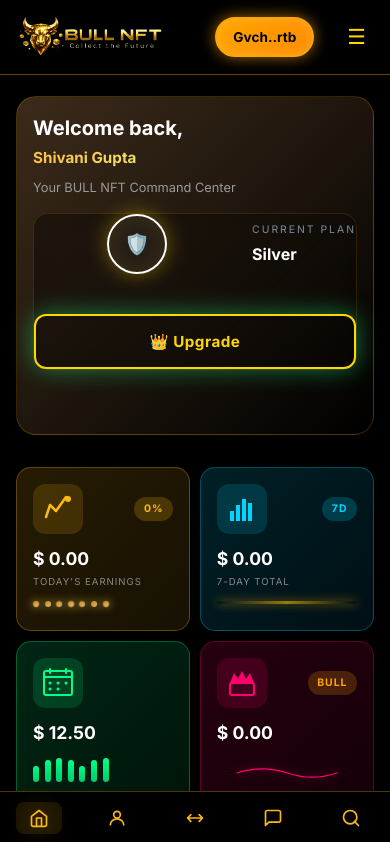
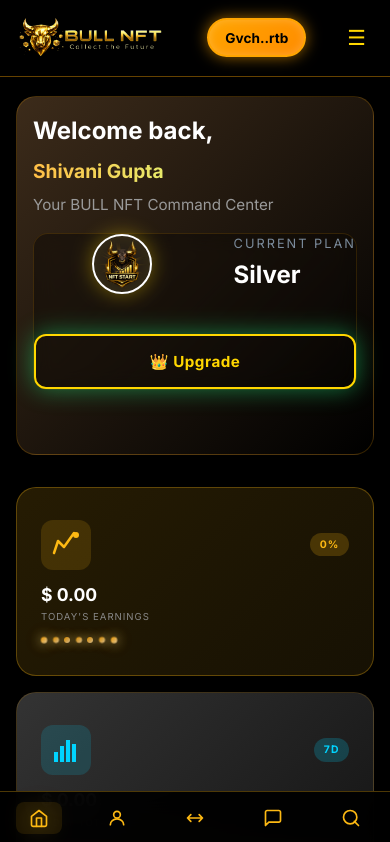
Before and after one commit to guptaayush945-cyber/BullNFT, a React (Vite) app: page /home in a window 390 px wide. Shown: the top 842 px of the page. Built offline with nearby package versions, Linux system fonts and the light colour scheme.

Commit message:
Separate CSS files for home components & add packagelogo to welcome section - remove duplicate CSS from App.css

```diff
--- a/src/App.css
+++ b/src/App.css
@@ -248,78 +248,6 @@
   color: #999;
   font-size: 0.95rem;
   margin-bottom: 1rem;
-}
-
-/* Plan Section */
-.plan-section {
-  display: flex;
-  justify-content: space-between;
-  align-items: center;
-  background: linear-gradient(135deg, rgba(0, 0, 0, 0.4) 0%, rgba(0, 0, 0, 0.3) 100%);
-  border: 1px solid rgba(255, 165, 0, 0.15);
-  border-radius: 15px;
-  padding: 1.5rem;
-  margin-top: 1rem;
-  backdrop-filter: blur(10px);
-}
-
-.plan-card {
-  display: flex;
-  align-items: center;
-  gap: 1.5rem;
-  flex: 0 1 auto;
-}
-
-.plan-icon {
-  width: 80px;
-  height: 80px;
-  background: rgba(100, 150, 200, 0.2);
-  border: 3px solid #22ff88;
-  border-radius: 50%;
-  display: flex;
-  align-items: center;
-  justify-content: center;
-  font-size: 2.5rem;
-  box-shadow: 0 0 25px rgba(34, 255, 136, 0.6), inset 0 0 20px rgba(34, 255, 136, 0.3);
-  flex-shrink: 0;
-}
-
-.plan-label {
-  color: #7a8a9a;
-  font-size: 0.8rem;
-  text-transform: uppercase;
-  letter-spacing: 2px;
-  margin-bottom: 0.25rem;
-}
-
-.plan-card h3 {
-  font-size: 1.8rem;
-  color: #fff;
-  margin-top: 0;
-  font-weight: 700;
-}
-
-.upgrade-btn {
-    background: linear-gradient(135deg, #2fc577 0%, #22ff88 100%);
-    color: #000;
-    border: none;
-    border-radius: 30px;
-    padding: 1rem 2.5rem;
-    font-weight: 700;
-    cursor: pointer;
-    transition: transform 0.3s ease, box-shadow 0.3s ease;
-    box-shadow: 0 0 25px #22ff8875;
-    font-size: 1.1rem;
-    white-space: nowrap;
-    margin-left: auto;
-}
-.upgrade-btn:hover {
-  box-shadow: 0 0 35px rgba(255, 165, 0, 0.7);
-  transform: translateY(-2px);
-}
-
-.upgrade-btn:active {
-  transform: scale(0.98);
 }
 
 /* Cards Grid */
@@ -638,10 +566,6 @@
     margin-bottom: 1rem;
   }
 
-  .plan-section {
-    gap: 1rem;
-  }
-
   .nav-menu {
     display: none;
   }
@@ -663,14 +587,6 @@
   }
 
   .card-content p {
-    font-size: 0.65rem;
-  }
-
-  .plan-card h3 {
-    font-size: 1.25rem;
-  }
-
-  .plan-label {
     font-size: 0.65rem;
   }
 }
@@ -717,32 +633,6 @@
   .main-content-home {
     padding: 1rem;
     padding-bottom: 80px;
-  }
-
-  .plan-section {
-    padding: 1.2rem;
-    margin-top: 1rem;
-    gap: 0.75rem;
-  }
-
-  .plan-card {
-    gap: 0.75rem;
-  }
-
-  .plan-icon {
-    width: 50px;
-    height: 50px;
-    font-size: 1.25rem;
-  }
-
-  .plan-card h3 {
-    font-size: 1rem;
-  }
-
-  .upgrade-btn {
-    padding: 0.7rem 1.25rem;
-    font-size: 0.85rem;
-    border-radius: 25px;
   }
 
   .cards-grid {
--- a/src/components/CardsGrid.tsx
+++ b/src/components/CardsGrid.tsx
@@ -1,5 +1,6 @@
 import Card from './Card';
 import { EarningsIcon, ChartIcon, CalendarIcon, CrownIcon } from './SvgIcons';
+import '../styles/cards-grid.css';
 
 export default function CardsGrid() {
   return (
--- a/src/components/Header.tsx
+++ b/src/components/Header.tsx
@@ -1,5 +1,6 @@
 import { useState } from 'react';
 import logoImg from '../assets/logo.png';
+import '../styles/header.css';
 
 export default function Header() {
   const [menuOpen, setMenuOpen] = useState(false);
--- a/src/components/WelcomeSection.tsx
+++ b/src/components/WelcomeSection.tsx
@@ -1,4 +1,6 @@
 import { useNavigate } from 'react-router-dom';
+import '../styles/welcome-section.css';
+import packageLogo from '../assets/images/packageicons/packagelogo.png';
 
 export default function WelcomeSection() {
   const navigate = useNavigate();
@@ -16,7 +18,9 @@
       {/* Current Plan Section */}
       <div className="plan-section">
         <div className="plan-card">
-          <div className="plan-icon">🛡️</div>
+          <div className="plan-icon">
+            <img src={packageLogo} alt="Package Logo" width="50" height="50" />
+          </div>
           <div>
             <p className="plan-label">CURRENT PLAN</p>
             <h3>Silver</h3>
--- /dev/null
+++ b/src/styles/cards-grid.css
@@ -0,0 +1,50 @@
+/* Cards Grid */
+.cards-grid {
+  display: grid;
+  grid-template-columns: 1fr 1fr;
+  gap: 1rem;
+  margin-bottom: 2rem;
+}
+
+.card {
+  background: linear-gradient(135deg, rgba(64, 64, 64, 0.8) 0%, rgba(25, 25, 25, 0.8) 100%);
+  border: 1px solid rgba(255, 165, 0, 0.15);
+  border-radius: 20px;
+  padding: 2rem 1.5rem;
+  backdrop-filter: blur(10px);
+  transition: transform 0.3s ease, border-color 0.3s ease;
+}
+
+.card:hover {
+  transform: translateY(-5px);
+  border-color: rgba(255, 165, 0, 0.25);
+}
+
+/* Gold Card */
+.card-gold {
+  background: linear-gradient(135deg, rgba(253, 185, 19, 0.15) 0%, rgba(218, 165, 32, 0.1) 100%);
+  border-color: rgba(253, 185, 19, 0.3);
+}
+
+.card-gold:hover {
+  border-color: rgba(253, 185, 19, 0.5);
+  background: linear-gradient(135deg, rgba(253, 185, 19, 0.25) 0%, rgba(218, 165, 32, 0.15) 100%);
+}
+
+/* Green Card */
+.card-green {
+  background: linear-gradient(135deg, rgba(47, 197, 119, 0.15) 0%, rgba(34, 255, 136, 0.1) 100%);
+  border-color: rgba(34, 255, 136, 0.3);
+}
+
+.card-green:hover {
+  border-color: rgba(34, 255, 136, 0.5);
+  background: linear-gradient(135deg, rgba(47, 197, 119, 0.25) 0%, rgba(34, 255, 136, 0.15) 100%);
+}
+
+/* Responsive */
+@media (max-width: 768px) {
+  .cards-grid {
+    grid-template-columns: 1fr;
+  }
+}
--- /dev/null
+++ b/src/styles/header.css
@@ -0,0 +1,106 @@
+/* Header Styles */
+.header {
+  background: rgba(0, 0, 0, 0.8);
+  backdrop-filter: blur(10px);
+  border-bottom: 1px solid rgba(255, 165, 0, 0.4);
+  padding: 1rem 1.5rem;
+  position: fixed;
+  top: 0;
+  left: 0;
+  right: 0;
+  width: 100%;
+  z-index: 1000;
+  height: auto;
+  min-height: 70px;
+}
+
+.header-content {
+  display: flex;
+  justify-content: space-between;
+  align-items: center;
+  max-width: 100%;
+  gap: 1rem;
+}
+
+.logo-section {
+  display: flex;
+  align-items: center;
+  flex: 1;
+  min-width: 0;
+}
+
+.logo {
+  font-size: 1.5rem;
+  font-weight: bold;
+  background: linear-gradient(90deg, #ffbe46 0%, #e2f472 50%, rgb(197 187 120 / 80%) 100%);
+  -webkit-background-clip: text;
+  -webkit-text-fill-color: transparent;
+  background-clip: text;
+  display: flex;
+  align-items: center;
+  gap: 0.5rem;
+  text-decoration: none;
+}
+
+.nav-menu {
+  display: flex;
+  list-style: none;
+  gap: 2rem;
+}
+
+.nav-menu a {
+  color: #fff;
+  text-decoration: none;
+  transition: color 0.3s ease;
+  font-size: 0.95rem;
+}
+
+.nav-menu a:hover {
+  color: #ffa500;
+}
+
+.header-right {
+  display: flex;
+  align-items: center;
+  gap: 1rem;
+}
+
+.connect-wallet-btn {
+  background: linear-gradient(135deg, #2fc577 0%, #22ff88 100%);
+  color: #000;
+  border: none;
+  border-radius: 20px;
+  padding: 0.6rem 1.5rem;
+  font-weight: 700;
+  cursor: pointer;
+  transition: transform 0.3s ease, box-shadow 0.3s ease;
+  box-shadow: 0 0 15px rgba(34, 255, 136, 0.4);
+  font-size: 0.85rem;
+  white-space: nowrap;
+}
+
+.connect-wallet-btn:hover {
+  box-shadow: 0 0 25px rgba(34, 255, 136, 0.7);
+  transform: translateY(-2px);
+}
+
+/* Responsive */
+@media (max-width: 768px) {
+  .header {
+    padding: 0.8rem 1rem;
+    min-height: 60px;
+  }
+
+  .nav-menu {
+    gap: 1rem;
+  }
+
+  .nav-menu a {
+    font-size: 0.85rem;
+  }
+
+  .connect-wallet-btn {
+    padding: 0.5rem 1rem;
+    font-size: 0.75rem;
+  }
+}
--- /dev/null
+++ b/src/styles/welcome-section.css
@@ -0,0 +1,135 @@
+/* Welcome Section */
+.welcome-section {
+  background: linear-gradient(135deg, rgb(60 43 26) 0%, rgb(0 0 0 / 60%) 100%);
+  border: 1px solid rgba(255, 165, 0, 0.2);
+  border-radius: 20px;
+  padding: 1rem 1rem;
+  margin-bottom: 2rem;
+  backdrop-filter: blur(10px);
+  scroll-margin-top: 100px;
+  margin-top: 0;
+}
+
+.welcome-section h1 {
+  font-size: 2rem;
+  color: #fff;
+  margin-bottom: 0.5rem;
+}
+
+.wallet-address {
+  font-size: 1.5rem;
+  background: linear-gradient(90deg, #ffbe46 0%, #e2f472 50%, rgb(197 187 120 / 80%) 100%);
+  -webkit-background-clip: text;
+  -webkit-text-fill-color: transparent;
+  background-clip: text;
+  font-weight: bold;
+  margin-bottom: 0.5rem;
+}
+
+.subtitle {
+  color: #999;
+  font-size: 0.95rem;
+  margin-bottom: 1rem;
+}
+
+/* Plan Section */
+.plan-section {
+  display: flex;
+  justify-content: space-between;
+  align-items: center;
+  gap: 1.5rem;
+  background: linear-gradient(135deg, rgba(0, 0, 0, 0.4) 0%, rgba(0, 0, 0, 0.3) 100%);
+  border: 1px solid rgba(255, 165, 0, 0.15);
+  border-radius: 15px;
+  padding: 1.5rem;
+  margin-top: 1rem;
+  backdrop-filter: blur(10px);
+  flex-wrap: nowrap;
+}
+
+.plan-card {
+  display: flex;
+  align-items: center;
+  gap: 1.5rem;
+  flex: 1;
+}
+
+.plan-icon {
+  width: 70px;
+  height: 70px;
+  background: rgba(100, 150, 200, 0.2);
+  border: 3px solid #22ff88;
+  border-radius: 50%;
+  display: flex;
+  align-items: center;
+  justify-content: center;
+  font-size: 2.5rem;
+  box-shadow: 0 0 25px rgba(34, 255, 136, 0.6), inset 0 0 20px rgba(34, 255, 136, 0.3);
+  flex-shrink: 0;
+}
+
+.plan-label {
+  color: #7a8a9a;
+  font-size: 0.8rem;
+  text-transform: uppercase;
+  letter-spacing: 2px;
+  margin-bottom: 0.25rem;
+}
+
+.plan-card h3 {
+  font-size: 1.5rem;
+  color: #fff;
+  margin: 0;
+  font-weight: 700;
+}
+
+.upgrade-btn {
+  background: linear-gradient(135deg, #2fc577 0%, #22ff88 100%);
+  color: #000;
+  border: none;
+  border-radius: 30px;
+  padding: 1rem 2.5rem;
+  font-weight: 700;
+  cursor: pointer;
+  transition: transform 0.3s ease, box-shadow 0.3s ease;
+  box-shadow: 0 0 25px #22ff8875;
+  font-size: 1.1rem;
+  white-space: nowrap;
+  margin-left: auto;
+}
+
+.upgrade-btn:hover {
+  box-shadow: 0 0 35px rgba(255, 165, 0, 0.7);
+  transform: translateY(-2px);
+}
+
+.upgrade-btn:active {
+  transform: scale(0.98);
+}
+
+/* Responsive */
+@media (max-width: 768px) {
+  .welcome-section h1 {
+    font-size: 1.5rem;
+  }
+
+  .wallet-address {
+    font-size: 1.2rem;
+  }
+
+  .plan-section {
+    flex-direction: column;
+    gap: 1rem;
+  }
+
+  .upgrade-btn {
+    margin-left: 0;
+    width: 100%;
+  }
+
+  .plan-icon {
+    width: 60px;
+    height: 60px;
+    font-size: 2rem;
+  }
+}
```
